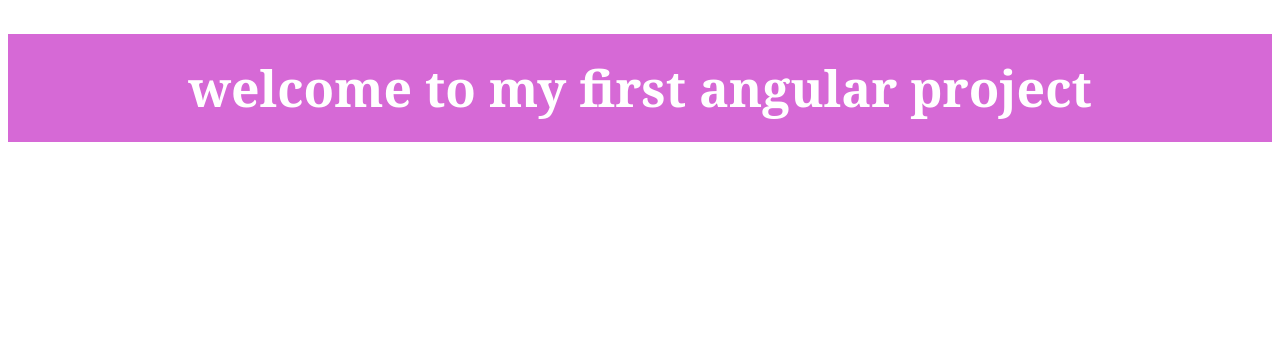
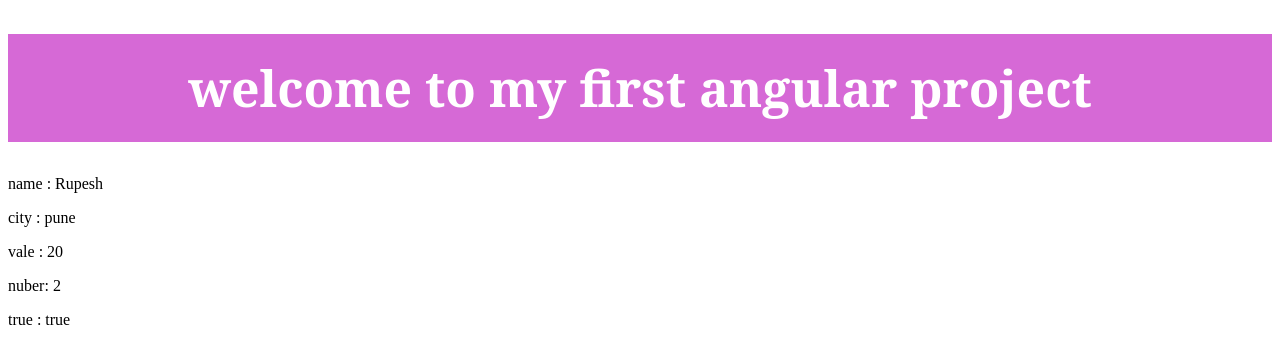
Before and after one commit to rupesh3201/Studying_Angular, an Angular app: page / in a window 1280 px wide. Shown: the top 364 px of the page. Built offline with nearby package versions, Linux system fonts and the light colour scheme.

Commit message:
interpollation

```diff
--- a/src/app/app.component.html
+++ b/src/app/app.component.html
@@ -1,3 +1,8 @@
 <h1>
   welcome to my first angular project
 </h1>
+<p>name : {{name}}</p>
+<p>city : {{city}}</p>
+<p>vale : {{val}}</p>
+<p>nuber: {{num}}</p>
+<p>true : {{bool}}</p>
--- a/src/app/app.component.ts
+++ b/src/app/app.component.ts
@@ -9,7 +9,7 @@
   title = 'angular';
   // making variable making variable in  type script by 2 ways 1st way num:nuber =20 and secod num=20
 
-  num: number = 20
+  num: number = 2
   value = 20
   //two ways to write varible in type script
   name : string = "Rupesh"
@@ -17,5 +17,6 @@
   //type any  which allows all type of data
   val :any = 20
   any = 10
+  bool = true
 
 }
```
